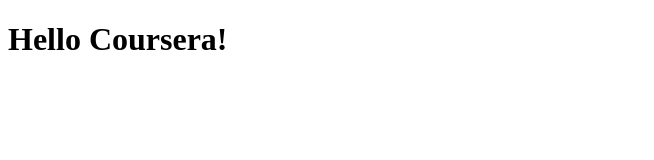
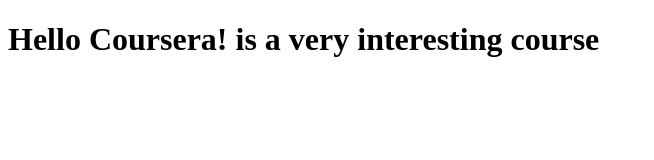
Before and after one commit to Noel-mfongeh/Web_development, a plain HTML site: page site/Index.html in a window 1280 px wide. Shown: the whole page, without its empty margins (0-654 px from the left). Drawn offline with Linux system fonts and the light colour scheme.

Commit message:
small changes to page content.

```diff
--- a/site/Index.html
+++ b/site/Index.html
@@ -4,6 +4,6 @@
 	<title>Hello Luh!</title>
 </head>
 <body>
-<h1>Hello Coursera!</h1>
+<h1>Hello Coursera! is a very interesting course</h1>
 </body>
 </html>
```
